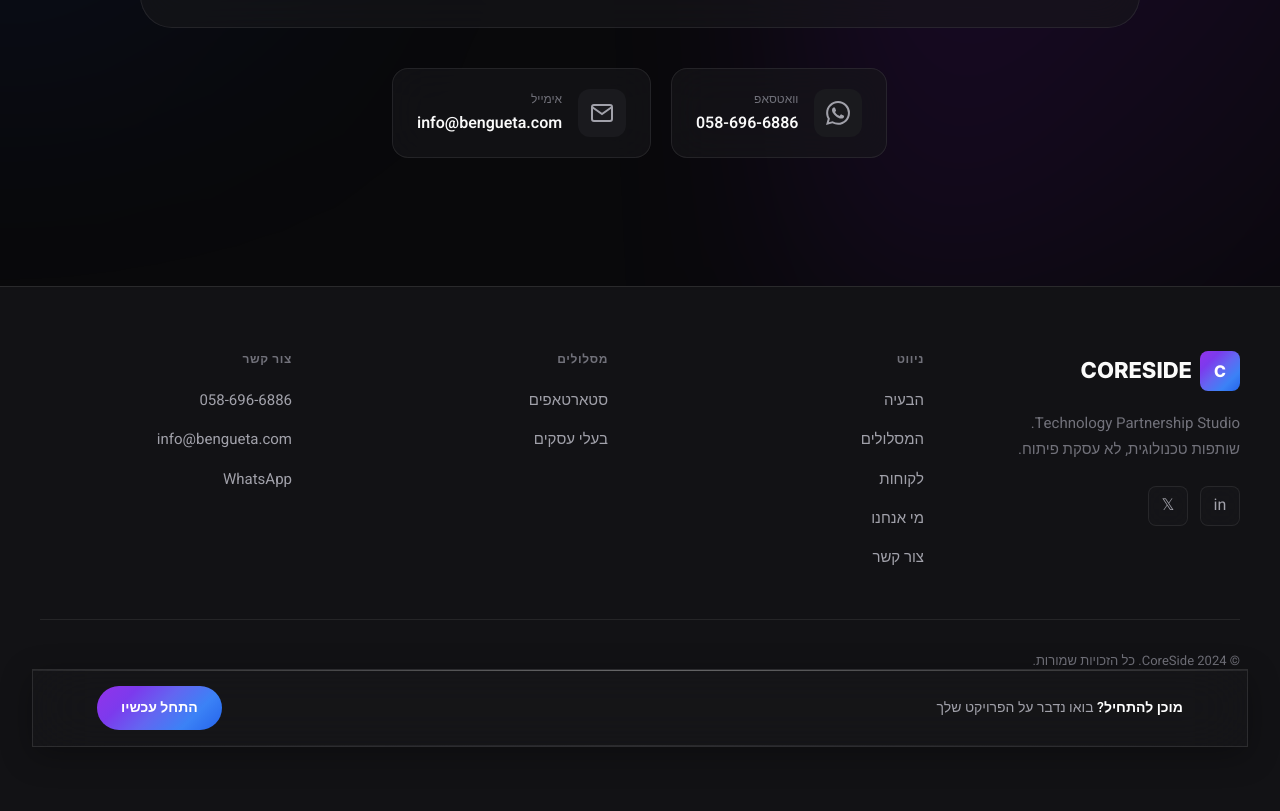
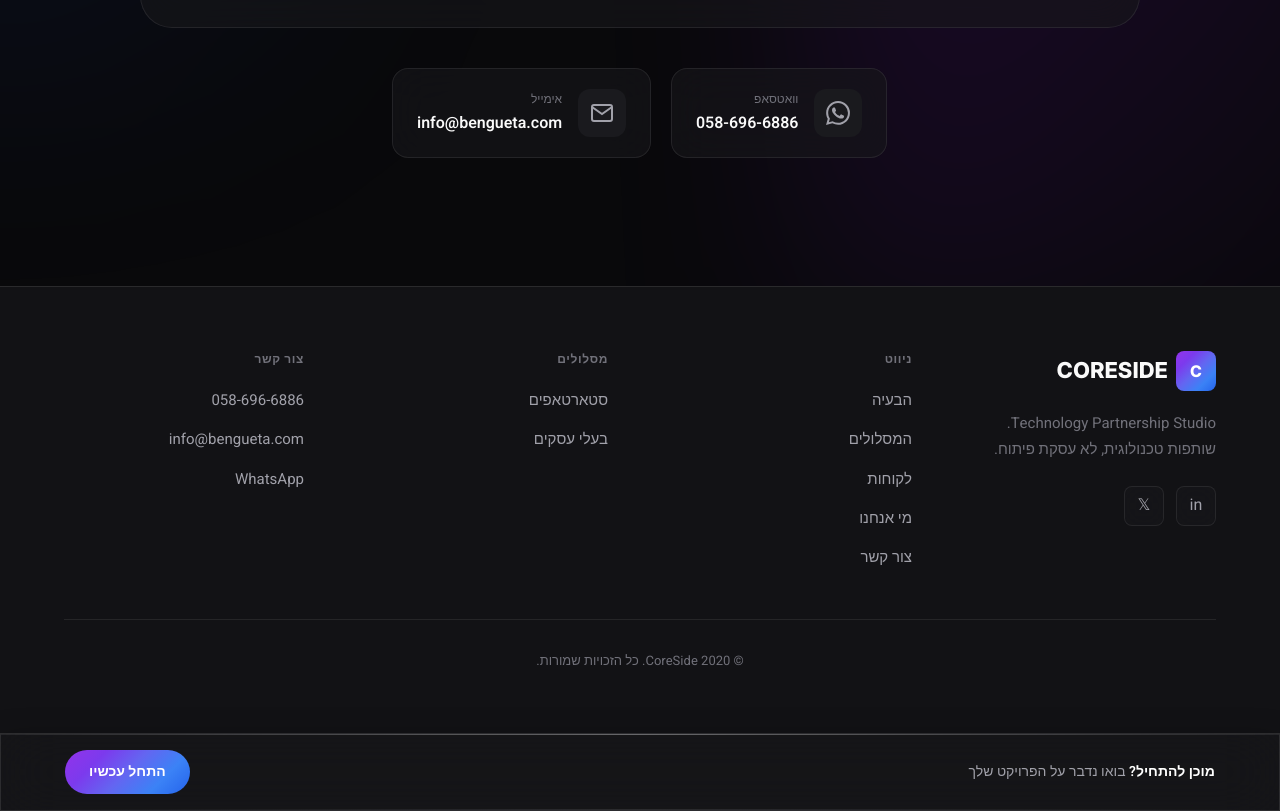
Before and after one commit to bengueta/LEVELUP-MARKETING, a Next.js app: page / in a window 1280 px wide. Shown: the part 9026-9837 px from the top of the page. Built offline with nearby package versions, Linux system fonts and the light colour scheme.

Commit message:
תיקון Footer: קובץ אחד מלא, Copyright במרכז 2020, SmartCTA מחובר, ללא רווחים

```diff
--- a/src/components/layout/Footer.tsx
+++ b/src/components/layout/Footer.tsx
@@ -1,17 +1,33 @@
 'use client';
 
+import { useEffect, useState } from 'react';
 import Link from 'next/link';
 import { smoothScrollToGSAP } from '@/lib/smoothScroll';
 import { Z_INDEX } from '@/lib/zIndex';
-import SmartCTA from '@/components/widgets/SmartCTA';
 
 export default function Footer() {
+  const [isVisible, setIsVisible] = useState(true);
+
+  useEffect(() => {
+    // Show CTA bar after scrolling
+    const handleScroll = () => {
+      setIsVisible(window.scrollY > 400);
+    };
+
+    window.addEventListener('scroll', handleScroll, { passive: true });
+    return () => {
+      window.removeEventListener('scroll', handleScroll);
+    };
+  }, []);
+
   return (
     <footer
-      className="py-12 md:py-16 px-4 md:px-8 bg-[#121215] border-t border-white/10 relative"
+      className="bg-[#121215] border-t border-white/10 relative w-full"
       style={{ zIndex: Z_INDEX.FOOTER }}
     >
-      <div className="max-w-[1200px] mx-auto">
+      <div className="w-full">
+        {/* Main Footer Content */}
+        <div className="max-w-[1600px] mx-auto px-4 md:px-8 lg:px-16 py-12 md:py-16">
           <div className="grid grid-cols-1 sm:grid-cols-2 lg:grid-cols-4 gap-8 md:gap-12 lg:gap-16 mb-8 md:mb-12">
             <div className="max-w-[300px]">
               <Link href="#" className="font-english text-[1.375rem] font-extrabold text-[#fafafa] flex items-center gap-2 mb-5">
@@ -97,13 +113,33 @@
             </div>
           </div>
 
-        <div className="flex flex-col sm:flex-row justify-between items-center gap-4 pt-6 md:pt-8 border-t border-white/8">
-          <p className="text-xs md:text-[0.8125rem] text-[#71717a] text-center sm:text-right">© 2024 CoreSide. כל הזכויות שמורות.</p>
+          {/* Copyright - במרכז */}
+          <div className="pt-6 md:pt-8 border-t border-white/8">
+            <p className="text-xs md:text-[0.8125rem] text-[#71717a] text-center">© 2020 CoreSide. כל הזכויות שמורות.</p>
           </div>
         </div>
 
-      {/* SmartCTA Bar - חלק מהפוטר */}
-      <SmartCTA />
+        {/* SmartCTA Bar - חלק מהפוטר, ללא רווח */}
+        <div
+          className="glass-effect-2 border-t border-white/10 w-full"
+          style={{ zIndex: Z_INDEX.SMART_CTA_STICKY }}
+        >
+          <div className="max-w-[1600px] mx-auto px-4 md:px-8 lg:px-16 py-3 md:py-4 flex flex-col sm:flex-row items-center justify-between gap-3">
+            <div className="text-xs md:text-sm text-[#a1a1aa] text-center sm:text-right">
+              <span className="text-white font-semibold">מוכן להתחיל?</span> בואו נדבר על הפרויקט שלך
+            </div>
+            <button
+              onClick={(e) => {
+                e.preventDefault();
+                smoothScrollToGSAP('contact', 100);
+              }}
+              className="px-5 md:px-6 py-2 md:py-3 gradient-primary text-white text-xs md:text-sm font-bold rounded-full transition-all hover:scale-105 focus:outline-none focus:ring-2 focus:ring-purple-500 whitespace-nowrap"
+            >
+              התחל עכשיו
+            </button>
+          </div>
+        </div>
+      </div>
     </footer>
   );
 }
```
Lines whose indentation alone changed are shown as unchanged.
